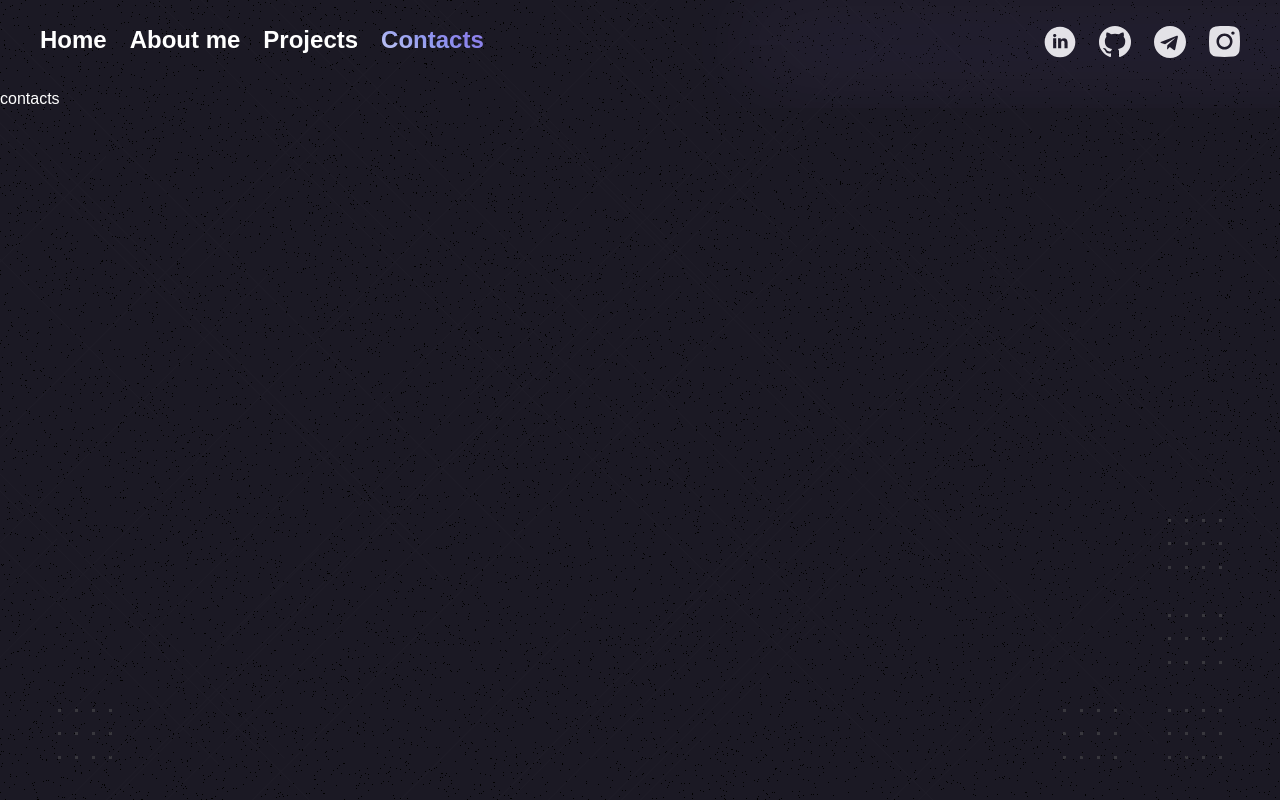
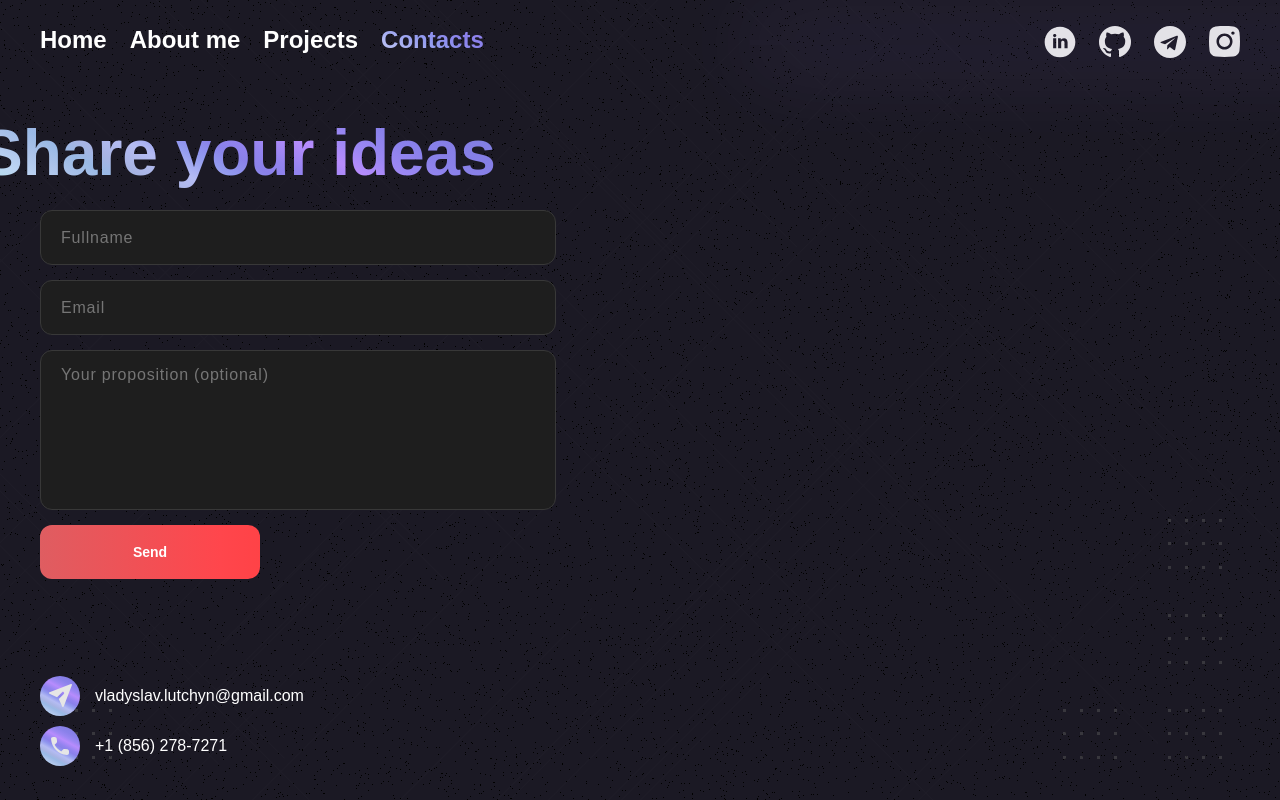
Before and after one commit to VladyslavHimself/vladyslavhimself, a Next.js app: page /contacts in a window 1280 px wide. Built offline with nearby package versions, Linux system fonts and the light colour scheme.

Commit message:
Add contact form UI and integrate Formspree for email handling
Introduced a styled contact form with inputs, buttons, and icons. Added necessary components (`Input`, `SendEmailIcon`) and styles for consistent design. Installed `@formspree/react` and related dependencies for form submission handling.

```diff
--- a/package.json
+++ b/package.json
@@ -9,6 +9,7 @@
     "lint": "next lint"
   },
   "dependencies": {
+    "@formspree/react": "^3.0.0",
     "@react-three/drei": "^10.0.7",
     "@react-three/fiber": "^9.1.2",
     "motion": "^12.9.2",
--- a/src/app/contacts/page.tsx
+++ b/src/app/contacts/page.tsx
@@ -1,7 +1,43 @@
+import styles from '@/styles/pages/contacts.module.scss';
+import Input from "@/ui/Input/Input";
+import Button from "@/ui/Button/Button";
+import SendEmailIcon from "@/icons/SendEmailIcon";
+import PhoneIcon from "@/icons/PhoneIcon";
+
 export default function ContactsPage() {
     return (
-        <div>
-            contacts
+        <div className={styles["contacts-page"]}>
+            <div className={styles["contacts-form"]}>
+               <div>
+                   <div className={styles["contacts-title"]}>Share your ideas</div>
+                   <form>
+                       <Input placeholder="Fullname" />
+                       <Input placeholder="Email" />
+                       <textarea placeholder="Your proposition (optional)" />
+                       <Button size="medium" type="primary">Send</Button>
+                   </form>
+               </div>
+
+                <div className={styles["contacts-links"]}>
+                    <div className={styles["contacts-links-item"]}>
+                        <div className={styles["contacts-links-item-icon"]}>
+                            <SendEmailIcon />
+                        </div>
+                        <div className={styles["contacts-links-item-text"]}>
+                            <a href="mailto:vladyslav.lutchyn@gmail.com">vladyslav.lutchyn@gmail.com</a>
+                        </div>
+                    </div>
+
+                    <div className={styles["contacts-links-item"]}>
+                        <div className={styles["contacts-links-item-icon"]}>
+                            <PhoneIcon />
+                        </div>
+                        <div className={styles["contacts-links-item-text"]}>
+                            <a href="tel:+18562787271">+1 (856) 278-7271</a>
+                        </div>
+                    </div>
+                </div>
+            </div>
         </div>
     );
 };
--- /dev/null
+++ b/src/icons/PhoneIcon.tsx
@@ -0,0 +1,9 @@
+export default function PhoneIcon() {
+    return (
+        <svg width="24" height="24" viewBox="0 0 24 24" fill="none" xmlns="http://www.w3.org/2000/svg">
+            <path
+                d="M19.23 15.2598L16.69 14.9698C16.3914 14.9347 16.0886 14.9678 15.8046 15.0665C15.5206 15.1652 15.2626 15.327 15.05 15.5398L13.21 17.3798C10.3714 15.9357 8.0641 13.6284 6.62004 10.7898L8.47004 8.93977C8.90004 8.50977 9.11004 7.90977 9.04004 7.29977L8.75004 4.77977C8.69356 4.29186 8.45951 3.84179 8.0925 3.51536C7.7255 3.18893 7.25121 3.00897 6.76004 3.00977H5.03004C3.90004 3.00977 2.96004 3.94977 3.03004 5.07977C3.56004 13.6198 10.39 20.4398 18.92 20.9698C20.05 21.0398 20.99 20.0998 20.99 18.9698V17.2398C21 16.2298 20.24 15.3798 19.23 15.2598Z"
+                fill="#E6E6E6"/>
+        </svg>
+    );
+};
--- /dev/null
+++ b/src/icons/SendEmailIcon.tsx
@@ -0,0 +1,16 @@
+export default function SendEmailIcon() {
+    return (
+        <svg width="23" height="23" viewBox="0 0 23 23" fill="none" xmlns="http://www.w3.org/2000/svg">
+            <g clipPath="url(#clip0_523_14792)">
+                <path fillRule="evenodd" clipRule="evenodd"
+                      d="M22.7602 0.239453C22.8728 0.351966 22.9503 0.494781 22.9832 0.65053C23.0162 0.806278 23.0032 0.968248 22.9458 1.11674L14.7315 22.4739C14.6734 22.625 14.5719 22.7556 14.4397 22.8492C14.3076 22.9428 14.1508 22.9953 13.9889 23C13.8271 23.0047 13.6674 22.9615 13.53 22.8758C13.3927 22.7901 13.2837 22.6657 13.2168 22.5182L9.78159 14.9611L14.835 9.90602C15.0527 9.67245 15.1712 9.36352 15.1655 9.04431C15.1599 8.7251 15.0306 8.42054 14.8048 8.19479C14.5791 7.96904 14.2745 7.83973 13.9553 7.83409C13.6361 7.82846 13.3272 7.94695 13.0936 8.1646L8.03852 13.218L0.481373 9.78445C0.333461 9.71765 0.208653 9.60853 0.122701 9.47086C0.0367481 9.33319 -0.00649645 9.17315 -0.00157529 9.01093C0.00334587 8.8487 0.0562122 8.69158 0.150352 8.55937C0.244491 8.42717 0.375684 8.32581 0.527373 8.2681L21.8845 0.0538104C22.0328 -0.00323858 22.1944 -0.0160653 22.3498 0.0168842C22.5053 0.0498338 22.6478 0.127146 22.7602 0.239453Z"
+                      fill="#E6E6E6"/>
+            </g>
+            <defs>
+                <clipPath id="clip0_523_14792">
+                    <rect width="23" height="23" fill="white"/>
+                </clipPath>
+            </defs>
+        </svg>
+    );
+};
--- /dev/null
+++ b/src/styles/pages/contacts.module.scss
@@ -0,0 +1,105 @@
+@import '@/styles/colors.constants';
+@import '@/styles/general.constants';
+
+.contacts-page {
+  width: 100%;
+  height: calc(100vh - $navbar-height);
+  display: flex;
+  padding: 26px 40px;
+
+  .contacts-form {
+    max-width: 600px;
+    height: 100%;
+    display: flex;
+    flex-direction: column;
+    justify-content: space-between;
+    .contacts-title {
+      position: relative;
+      top: 0;
+      left: -60px;
+
+      font-family: 'Futura', sans-serif;
+      font-size: 64px;
+      font-weight: 800;
+
+      background: $main-gradient;
+      background-clip: text;
+      -webkit-background-clip: text;
+      -webkit-text-fill-color: transparent;
+
+      @media (max-width: 670px) {
+        font-size: 36px;
+      }
+    }
+
+    form {
+      display: flex;
+      flex-direction: column;
+      padding: 20px 0;
+
+      > input:not(:first-child), textarea, button {
+      margin-top: 15px;
+      }
+
+      > textarea {
+        width: 100%;
+        height: 160px;
+        resize: none;
+
+        // This code duplicates in input scss module
+        padding: 15px 20px;
+
+        font-family: 'Futura', sans-serif;
+        font-weight: 400;
+        letter-spacing: 0.05em;
+        font-size: 16px;
+
+        background-color: #1E1E1E;
+        border: 1px solid #383838;
+        border-radius: 12px;
+
+        &:hover {
+          border: 1px solid #9B87F3;
+        }
+
+        &:focus {
+          outline: 2px solid #9B87F3;
+        }
+      }
+    }
+
+    .contacts-links {
+      display: flex;
+      flex-direction: column;
+
+      .contacts-links-item {
+        display: flex;
+        padding: 5px 0px;
+
+        .contacts-links-item-icon {
+          width: 40px;
+          height: 40px;
+
+          display: flex;
+          justify-content: center;
+          align-items: center;
+
+          border-radius: 100%;
+          background: $main-gradient;
+        }
+
+        .contacts-links-item-text {
+          margin-left: 15px;
+          display: flex;
+          align-items: center;
+          font-family: 'Futura', sans-serif;
+          font-size: 16px;
+        }
+      }
+
+
+    }
+  }
+
+
+}
--- /dev/null
+++ b/src/ui/Input/Input.tsx
@@ -0,0 +1,13 @@
+import React from "react";
+import styles from './input.module.scss';
+
+
+const Input = React.forwardRef<HTMLInputElement, React.ComponentProps<"input">>(({ ...props }) => {
+    return <>
+        <input {...props} className={styles['input']} type="text"/>
+    </>
+})
+
+export default Input;
+
+Input.displayName = 'Input'
--- /dev/null
+++ b/src/ui/Input/input.module.scss
@@ -0,0 +1,23 @@
+.input {
+  width: 100%;
+  height: 55px;
+
+  padding: 15px 20px;
+
+  font-family: 'Futura', sans-serif;
+  font-weight: 400;
+  letter-spacing: 0.05em;
+  font-size: 16px;
+
+  background-color: #1E1E1E;
+  border: 1px solid #383838;
+  border-radius: 12px;
+
+  &:hover {
+    border: 1px solid #9B87F3;
+  }
+
+  &:focus {
+    outline: 2px solid #9B87F3;
+  }
+}
```
Also changed, not shown: 1 other file (tests, documents, lock files or other folders).
